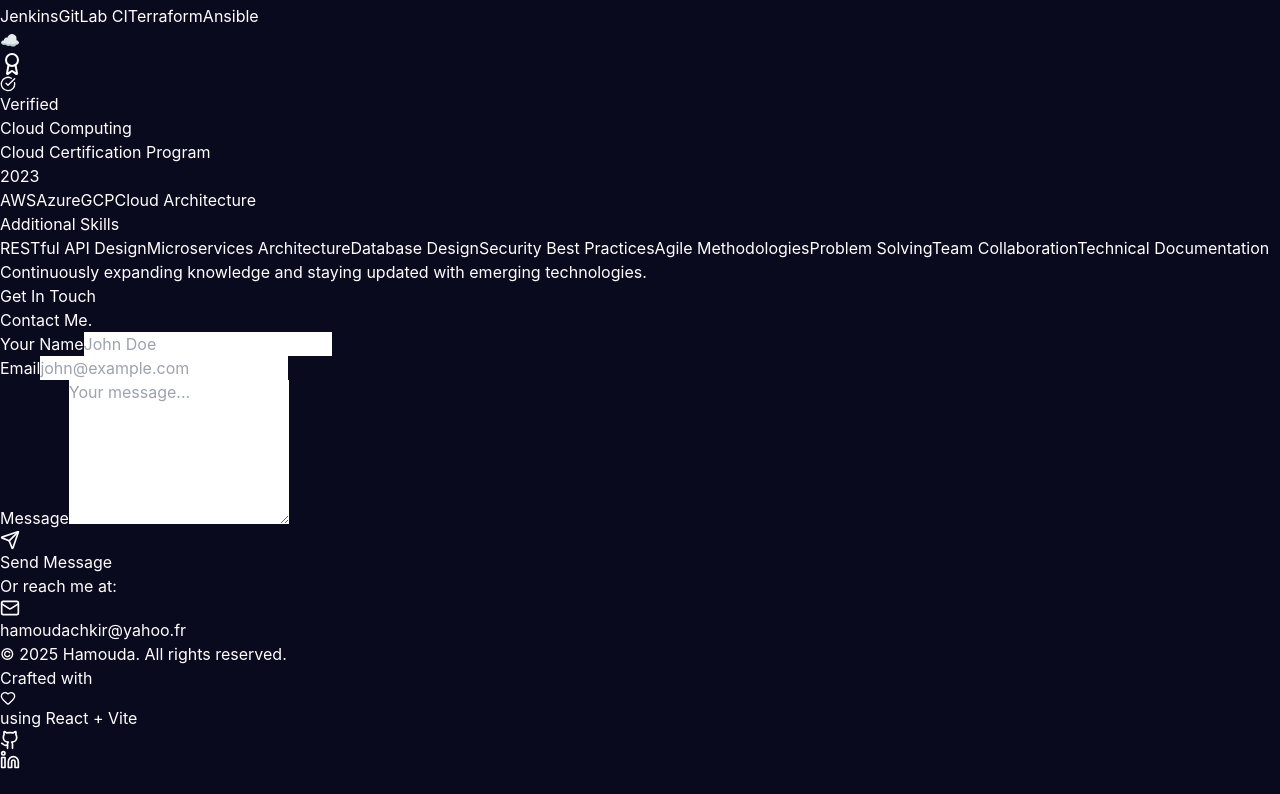
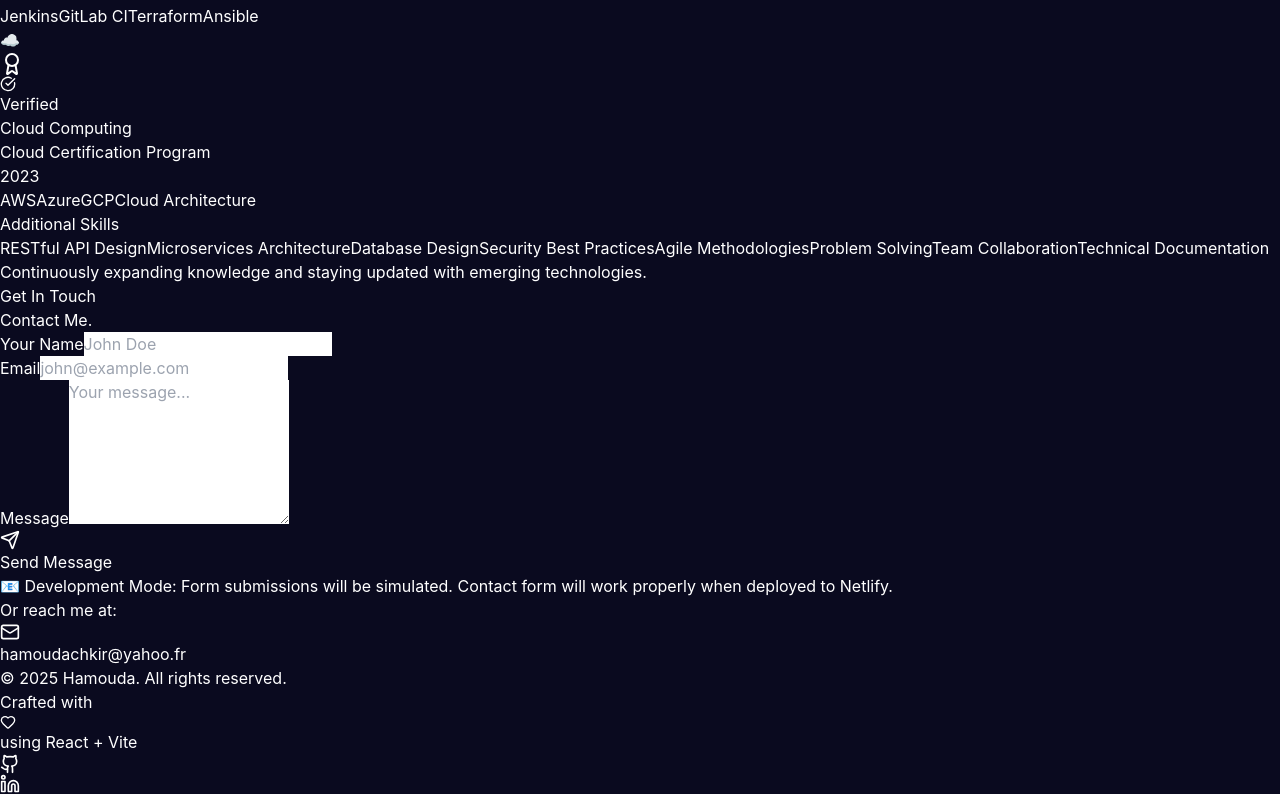
Before and after one commit to hamoudachekir/portfolio, a React (Vite) app: page / in a window 1280 px wide. Shown: the part 9930-10724 px from the top of the page. Before the commit the page ends 10700 px from the top, so only its background shows below. Built offline with nearby package versions, Linux system fonts and the light colour scheme.

Commit message:
Fix contact form: Better Netlify Forms integration and error handling

```diff
--- a/index.html
+++ b/index.html
@@ -77,6 +77,7 @@
       <input type="text" name="name" />
       <input type="email" name="email" />
       <textarea name="message"></textarea>
+      <input name="bot-field" />
     </form>
 
     <div id="root"></div>
--- a/src/components/Contact.jsx
+++ b/src/components/Contact.jsx
@@ -20,25 +20,28 @@ export default function Contact() {
     });
 
     try {
-      // Check if we're in production (Netlify) or development
-      const isProduction = window.location.hostname !== 'localhost' && window.location.hostname !== '127.0.0.1';
+      // For Netlify Forms, we need to encode the form data properly
+      const formData = new FormData(e.target);
+      const data = {};
 
-      if (isProduction) {
-        // Production: Use Netlify Forms
-        const formData = new FormData(e.target);
+      // Convert FormData to regular object
+      for (let [key, value] of formData.entries()) {
+        data[key] = value;
+      }
 
+      // Submit to Netlify with proper encoding
       const response = await fetch('/', {
         method: 'POST',
         headers: { 'Content-Type': 'application/x-www-form-urlencoded' },
-          body: new URLSearchParams(formData).toString(),
+        body: new URLSearchParams({
+          'form-name': 'contact',
+          ...data
+        }).toString(),
       });
 
-        if (!response.ok) {
-          throw new Error(`HTTP error! status: ${response.status}`);
-        }
-
+      if (response.ok || response.status === 200) {
         // Success notification
-        toast.success(`Thanks ${formData.get('name')}! Your message has been sent successfully. I'll get back to you soon! 🚀`, {
+        toast.success(`Thanks ${data.name}! Your message has been sent successfully. I'll get back to you soon! 🚀`, {
           duration: 6000,
           position: 'top-right',
           style: {
@@ -57,15 +60,19 @@ export default function Contact() {
           message: 'Message sent successfully!'
         });
       } else {
-        // Development: Simulate form submission
-        await new Promise(resolve => setTimeout(resolve, 1000)); // Simulate network delay
+        throw new Error(`HTTP error! status: ${response.status}`);
+      }
 
-        // Success notification for development
-        toast.success(`Development Mode: Message from ${formData.name} would be sent to hamoudachkir@yahoo.fr`, {
+    } catch (error) {
+      console.error('Error sending message:', error);
+
+      // For development or fallback, show a different message
+      if (window.location.hostname === 'localhost' || window.location.hostname === '127.0.0.1') {
+        toast.success('Development Mode: Form submission successful! (This will work properly when deployed)', {
           duration: 6000,
           position: 'top-right',
           style: {
-            background: '#10B981',
+            background: '#F59E0B',
             color: 'white',
             borderRadius: '12px',
             padding: '16px',
@@ -73,19 +80,14 @@ export default function Contact() {
           },
         });
 
-        // Reset form
         setFormData({ name: '', email: '', message: '' });
         setStatus({
           type: 'success',
-          message: 'Message ready to send (Development Mode)'
+          message: 'Development mode - form ready!'
         });
-      }
-
-    } catch (error) {
-      console.error('Error sending message:', error);
-
-      // Error notification
-      toast.error('Failed to send message. Please try again or contact me directly at hamoudachkir@yahoo.fr', {
+      } else {
+        // Production error
+        toast.error('Unable to send message at the moment. Please contact me directly at hamoudachkir@yahoo.fr', {
           duration: 8000,
           position: 'top-right',
           style: {
@@ -99,8 +101,9 @@ export default function Contact() {
 
         setStatus({
           type: 'error',
-        message: 'Failed to send message. Please try again.'
+          message: 'Please contact me directly via email.'
         });
+      }
     } finally {
       // Dismiss loading toast
       toast.dismiss(loadingToast);
@@ -130,8 +133,15 @@ export default function Contact() {
         </motion.div>
 
         <motion.div initial={{ opacity: 0, y: 30 }} whileInView={{ opacity: 1, y: 0 }} viewport={{ once: true }}>
-          <form name="contact" method="POST" data-netlify="true" onSubmit={handleSubmit} className="p-8 bg-gradient-to-br from-white/5 to-white/0 backdrop-blur-sm border border-white/10 rounded-2xl space-y-6">
+          <form name="contact" method="POST" data-netlify="true" data-netlify-honeypot="bot-field" onSubmit={handleSubmit} className="p-8 bg-gradient-to-br from-white/5 to-white/0 backdrop-blur-sm border border-white/10 rounded-2xl space-y-6">
             <input type="hidden" name="form-name" value="contact" />
+
+            {/* Honeypot field for spam protection */}
+            <div style={{ display: 'none' }}>
+              <label>
+                Don't fill this out if you're human: <input name="bot-field" />
+              </label>
+            </div>
 
             {/* Status message */}
             {status.message && (
@@ -201,8 +211,15 @@ export default function Contact() {
               }`}
             >
               <Send size={20} />
-              {isLoading ? 'Opening Email...' : 'Send Message'}
+              {isLoading ? 'Sending Message...' : 'Send Message'}
             </motion.button>
+
+            {/* Debug info for development */}
+            {(window.location.hostname === 'localhost' || window.location.hostname === '127.0.0.1') && (
+              <div className="text-xs text-gray-500 mt-2 p-2 bg-yellow-500/10 border border-yellow-500/20 rounded">
+                📧 Development Mode: Form submissions will be simulated. Contact form will work properly when deployed to Netlify.
+              </div>
+            )}
           </form>
 
           <div className="mt-12 text-center">
```
Lines whose indentation alone changed are shown as unchanged.
